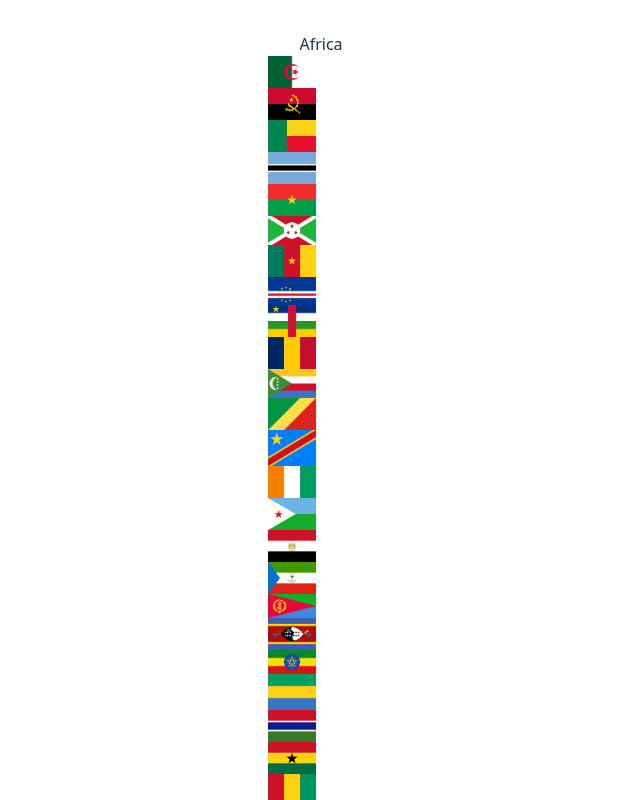
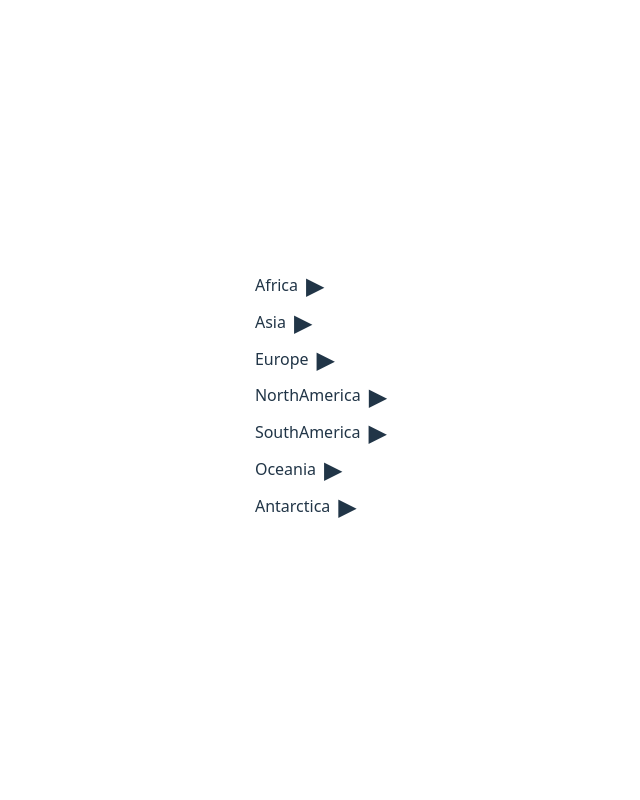
Before and after one commit to leonisperling/flagtrainer, a React (Vite) app: page / in a window 1280 px wide. Shown: the top 800 px of the page, without its empty margins (319-959 px from the left). Built offline with nearby package versions, Linux system fonts and the light colour scheme.

Commit message:
Adjust FlagGallery to collapse all the countries from the continent

```diff
--- a/src/components/FlagGallery.tsx
+++ b/src/components/FlagGallery.tsx
@@ -1,26 +1,74 @@
-import continents from '../lib/continents'
+import React, { useState } from 'react';
+import continents from '../lib/continents';
 
 function getFlagSrc(code: string) {
   return `/flags/png1000px/${code}.png`;
 }
 
 function FlagGallery() {
+  const [openContinents, setOpenContinents] = useState<{ [key: string]: boolean }>({});
+
+  const handleToggle = (continent: string) => {
+    setOpenContinents(prev => ({
+      ...prev,
+      [continent]: !prev[continent],
+    }));
+  };
+
   return (
-    <div>
+    <div style={{ display: 'flex', flexDirection: 'column', alignItems: 'flex-start', maxWidth: '900px', marginLeft: '0', marginRight: 'auto', width: '100%' }}>
       {Object.entries(continents).map(([continent, countries]) => (
-        <section key={continent}>
-          <h2>{continent}</h2>
-          <div>
+        <section key={continent} style={{ width: '100%', maxWidth: '900px', marginLeft: 0, marginRight: 'auto' }}>
+          <button
+            className="text-3xl font-bold flex items-center mb-2 focus:outline-none justify-start w-full"
+            onClick={() => handleToggle(continent)}
+            style={{ background: 'none', border: 'none', cursor: 'pointer', padding: 0, textAlign: 'left', width: '100%' }}
+            aria-expanded={!!openContinents[continent]}
+          >
+            <span>{continent}</span>
+            <span style={{ marginLeft: '8px', fontSize: '1.5rem', transition: 'transform 0.2s', transform: openContinents[continent] ? 'rotate(90deg)' : 'rotate(0deg)' }}>
+              ▶
+            </span>
+          </button>
+          {openContinents[continent] && (
+            <div
+              style={{
+                display: 'flex',
+                flexWrap: 'wrap',
+                gap: '24px',
+                justifyContent: 'flex-start',
+                alignItems: 'center',
+                marginTop: '16px',
+              }}
+            >
               {countries.map(entry => (
+                <div
+                  key={entry.code}
+                  className="flex flex-col items-center justify-center bg-gray-300 rounded-lg shadow-md p-4 transition-transform hover:scale-150"
+                  style={{
+                    flex: '0 0 calc(25% - 24px)',
+                    maxWidth: 'calc(25% - 24px)',
+                    minWidth: '180px',
+                    minHeight: '180px',
+                    boxSizing: 'border-box',
+                    alignItems: 'center',
+                    justifyContent: 'center',
+                    display: 'flex',
+                  }}
+                >
                   <img
-                key={entry.code}
                     src={getFlagSrc(entry.code)}
                     alt={`Flag of ${entry.name}`}
-                width={48}
+                    width={96}
+                    height={72}
+                    className="mb-2 rounded"
                     onError={(e) => { e.currentTarget.style.display = 'none'; }}
                   />
+                  <p className="text-center text-sm font-medium text-gray-800 mt-1">{entry.name}</p>
+                </div>
               ))}
             </div>
+          )}
         </section>
       ))}
     </div>
```
Lines whose indentation alone changed are shown as unchanged.
